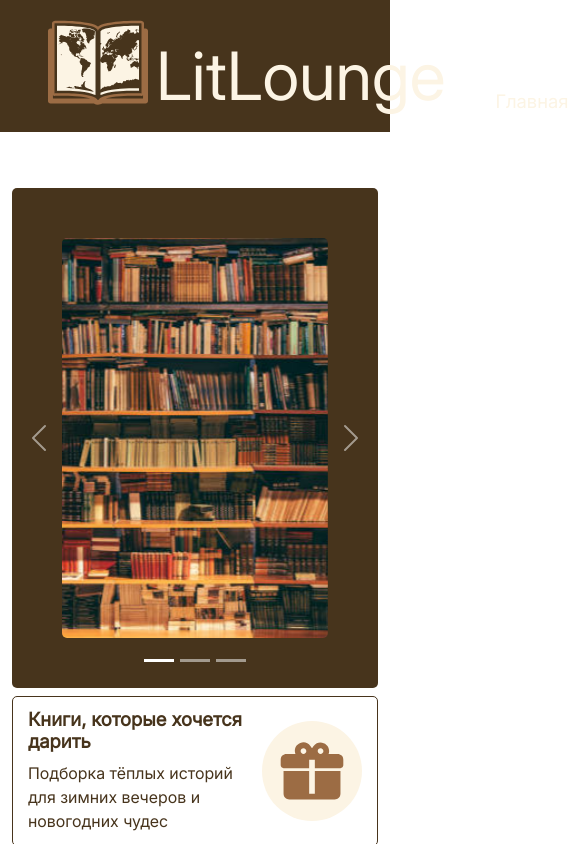
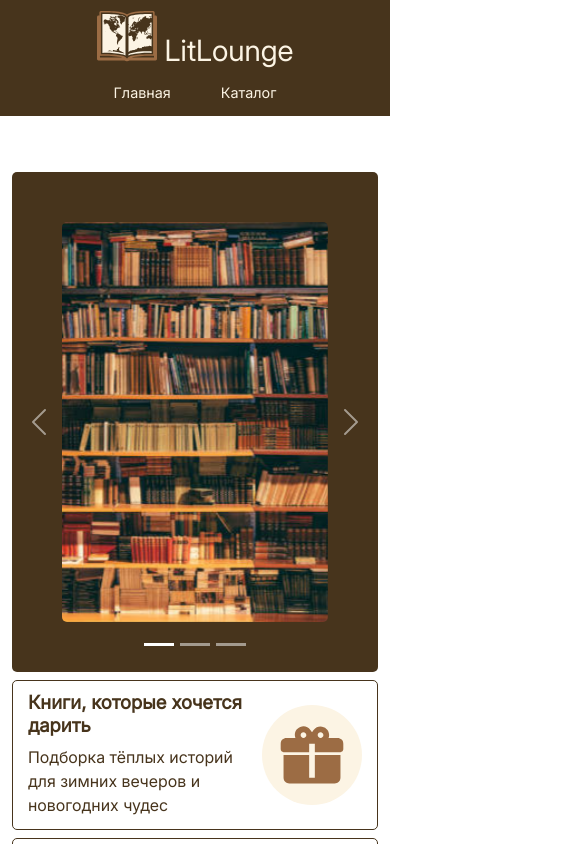
Before and after one commit to duckinahatt/LitLounge_project_UP_7sem, a React (Create React App) app: page / in a window 390 px wide. Shown: the top 844 px of the page, 585 px wide, since content can reach past the window. Built offline with nearby package versions, Linux system fonts and the light colour scheme; the HTML template or start-up script is replaced by a standard one.

Commit message:
Update Header.css
Добавлен адаптив для Header

```diff
--- a/src/components/Header/Header.css
+++ b/src/components/Header/Header.css
@@ -10,6 +10,8 @@ header {
   padding: 1rem 3rem;
   background-color: var(--main-color-brown);
   color: var(--main-color-white);
+  flex-wrap: wrap;
+  gap: 15px;
 }
 
 #logo {
@@ -35,6 +37,7 @@ nav {
   display: flex;
   justify-content: space-between;
   align-items: flex-end;
+  flex-wrap: wrap;
 }
 
 nav a {
@@ -47,3 +50,51 @@ nav a {
 nav a:hover {
   text-decoration: underline;
 }
+
+@media (max-width: 768px) {
+  header {
+    flex-direction: column;
+    align-items: center;
+    padding: 0.75rem 1rem;
+    gap: 10px;
+  }
+
+  #logo {
+    justify-content: center;
+  }
+
+  #logo img {
+    width: 70px;
+    height: 70px;
+  }
+
+  nav {
+    width: 100%;
+    justify-content: center;
+    gap: 50px;
+  }
+
+  nav a {
+    margin: 6px 0;
+  }
+}
+
+@media (max-width: 480px) {
+  header {
+    padding: 0.5rem 0.75rem;
+  }
+
+  #logo h1 {
+    font-size: 22pt;
+  }
+
+  #logo img {
+    width: 60px;
+    height: 60px;
+  }
+
+  nav a {
+    margin: 4px 0;
+    font-size: 0.9rem;
+  }
+}
```
